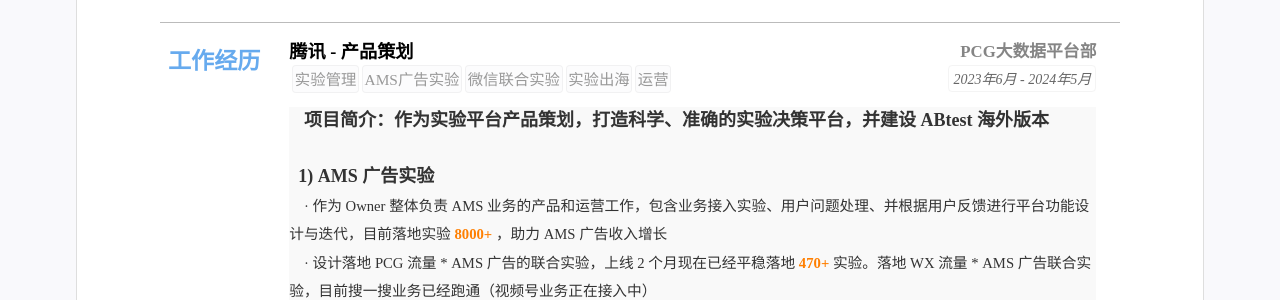
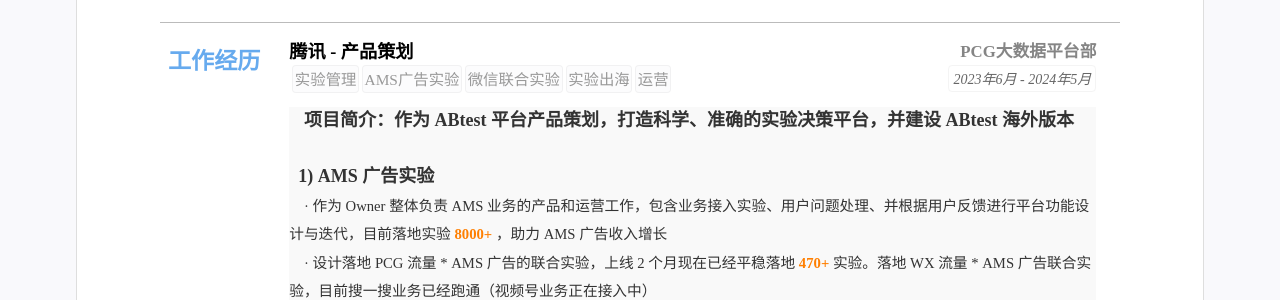
Before and after one commit to kuailexiaoshenxian/cn-wx-cv, a Jekyll site: the page built from index.html, in a window 1280 px wide. Shown: the part 601-901 px from the top of the page. Built offline with Jekyll 4.4.1, drawn with Linux system fonts in a browser that asks for light colours.

Commit message:
Update resume.yml

```diff
--- a/_data/resume.yml
+++ b/_data/resume.yml
@@ -97,7 +97,7 @@ main: #简历主要内容，
     # - 画像提升
     # - 实验配置
     # summary: 职务或者工作总结(自动折叠) 业务数据科学：负责新闻业务画像覆盖率、准确率提升，建立画像服务的指标监控体系 <br>  &nbsp &nbsp  平台数据开发：作为开发者完成数据平台的链路搭建和功能上线，为业务提供可靠的画像平台服务
-    detail: <font face="等线"><font size=4><strong>项目简介：作为实验平台产品策划，打造科学、准确的实验决策平台，并建设 ABtest 海外版本</strong></font></font> <br>  &nbsp &nbsp
+    detail: <font face="等线"><font size=4><strong>项目简介：作为 ABtest 平台产品策划，打造科学、准确的实验决策平台，并建设 ABtest 海外版本</strong></font></font> <br>  &nbsp &nbsp
             <br>
             <font face="等线"><font size=4><strong> &nbsp 1) AMS 广告实验</strong></font> <br>  &nbsp &nbsp
             · 作为 Owner 整体负责 AMS 业务的产品和运营工作，包含业务接入实验、用户问题处理、并根据用户反馈进行平台功能设计与迭代，目前落地实验<font color=#FF7F00><strong> 8000+ </strong></font>，助力 AMS 广告收入增长 <br> &nbsp &nbsp
```
